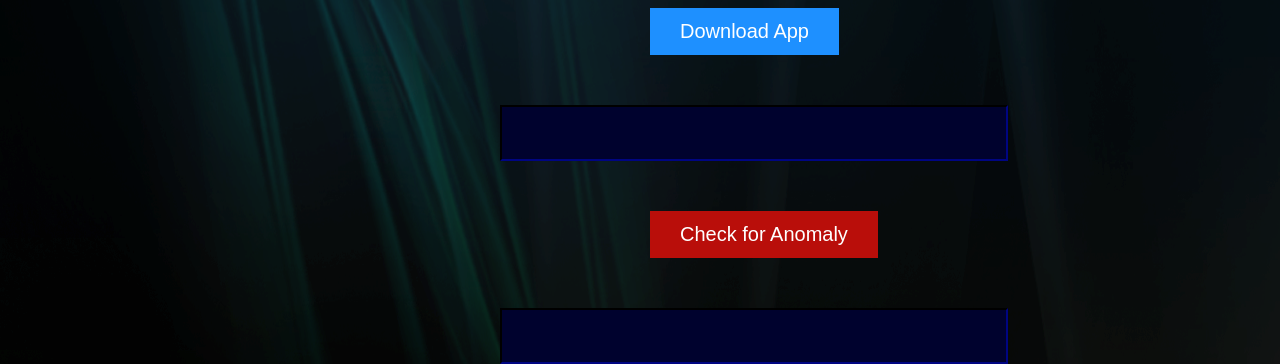
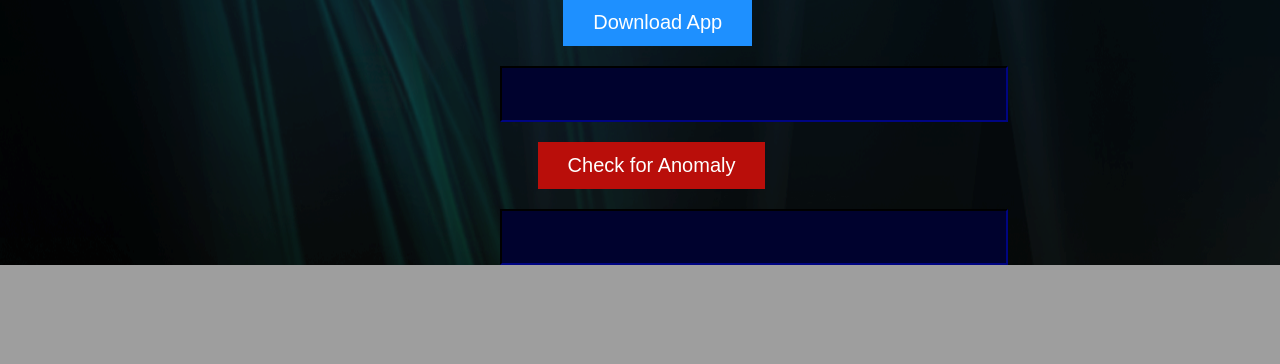
Before and after one commit to AnikaTabassum/appmining, a Flask app: template appmining/templates/appsearch/index.html in a window 1280 px wide. Shown: the part 573-937 px from the top of the page. After the commit the page ends 838 px from the top, so only its background shows below. Run offline with Flask 2, Linux system fonts and the light colour scheme; the template is opened without the code that fills it, so the values that code supplies are empty.

Commit message:
updated UI

```diff
--- a/appmining/static/main.css
+++ b/appmining/static/main.css
@@ -123,9 +123,9 @@
   padding: 12px 30px;
   cursor: pointer;
   font-size: 20px;
-  margin-left: 650px;
-  margin-top: 50px;
-  margin-bottom: 50px;
+  margin-left: 44%;
+  margin-top: 20px;
+  margin-bottom: 20px;
 }
 
 /* Darker background on mouse-over */
@@ -140,9 +140,9 @@
   padding: 12px 30px;
   cursor: pointer;
   font-size: 20px;
-  margin-left: 650px;
-  margin-top: 50px;
-  margin-bottom: 50px;
+  margin-left:42%;
+  margin-top: 20px;
+  margin-bottom: 20px;
 }
 
 /* Darker background on mouse-over */
@@ -153,13 +153,15 @@
 .searchbar {
     margin-top: 2em;
     border: none;
-    width: 40%;
-    padding-left: 14%;
+    width: 55%;
+    /*padding-left: 10%;*/
     color: white;
+    font-size: 20px;
     border-bottom: 1px white solid;
     background: transparent;
     text-transform: uppercase;
-    align-content: center;
+    text-align: center;
+    text-overflow: all;
   }
 
   ::placeholder {
@@ -183,3 +185,19 @@
   .go:hover {
     color: rgba(255, 255, 255, .4);
   }
+
+#btndown:hover{
+  color:green;
+}
+
+#btncheck:hover{
+  color:maroon;
+}
+
+.glyphicon { margin-right:5px;}
+.rating .glyphicon {font-size: 22px;}
+.rating-num { margin-top:0px;font-size: 54px; }
+.progress { margin-bottom: 5px;}
+.progress-bar { text-align: left; }
+.rating-desc .col-md-3 {padding-right: 0px;}
+.sr-only { margin-left: 5px;overflow: visible;clip: auto; }
```
